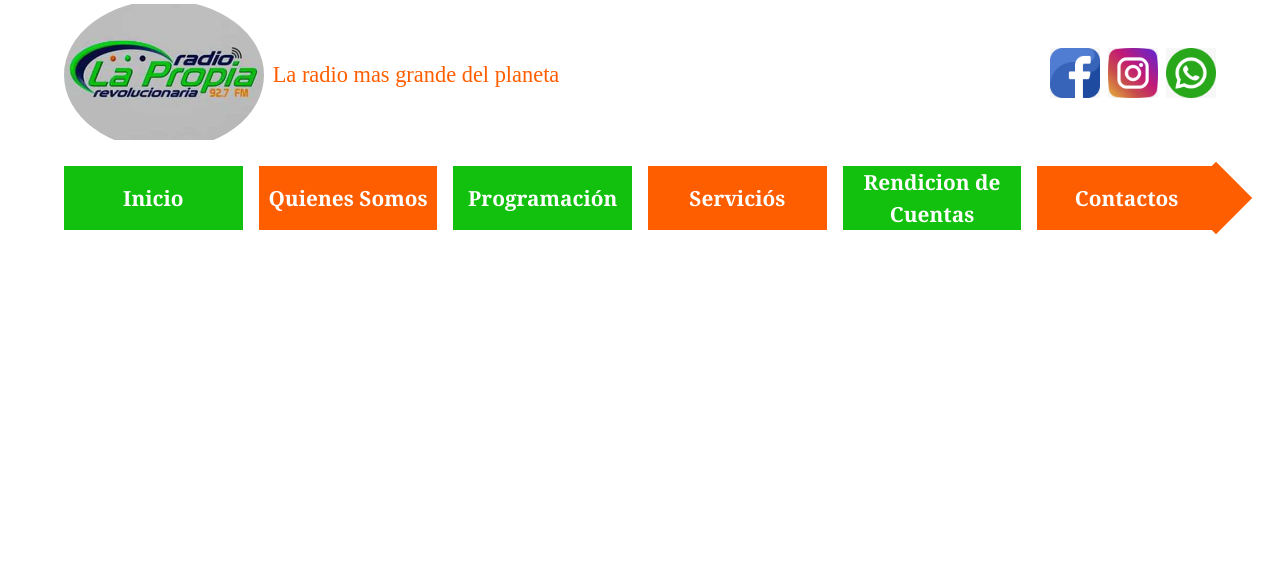
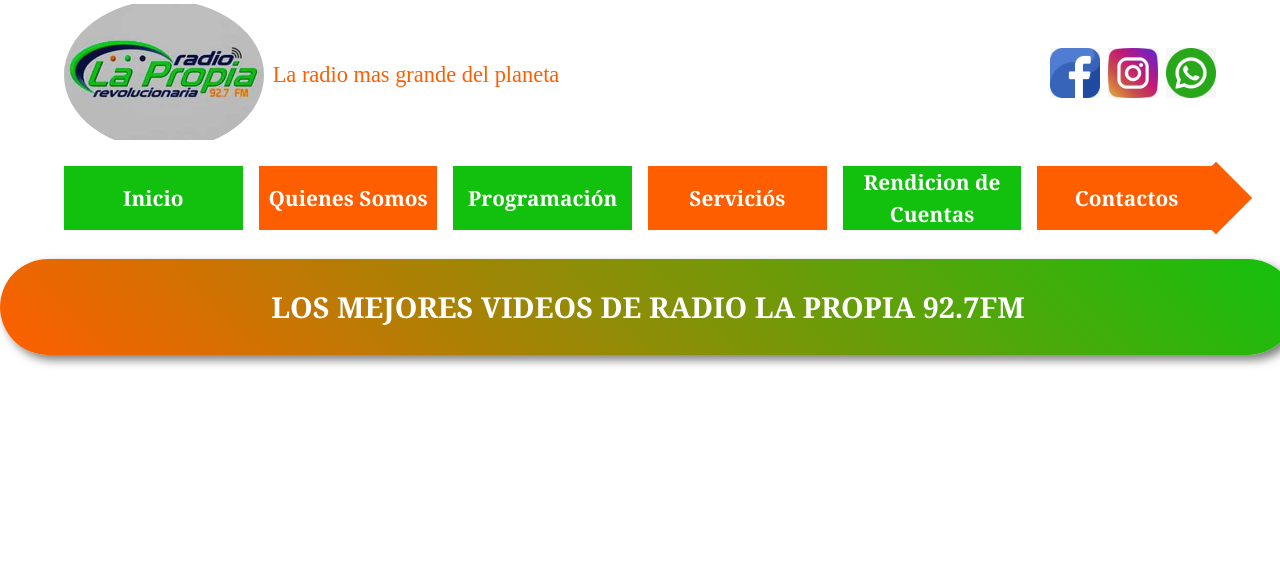
Before and after one commit to Jerson-Chimbo/Radio-la-Propia92.7Fm, a PHP site: page /rendicion/cuentas in a window 1280 px wide. Shown: the top 570 px of the page. Run offline with PHP 8.4, Linux system fonts and the light colour scheme.

Commit message:
vista de rendicion de cuentas1

```diff
--- a/public/css/layout.css
+++ b/public/css/layout.css
@@ -1074,3 +1074,7 @@ textarea{
         flex-wrap: wrap;
     }
 }
+
+button{
+    cursor: pointer;
+}
--- a/views/client/rendicioncuentas.html.php
+++ b/views/client/rendicioncuentas.html.php
@@ -0,0 +1,3 @@
+<div class="contenedor1">
+            <h3>LOS MEJORES VIDEOS DE RADIO LA PROPIA 92.7FM</h3>
+</div>
```
Also changed, not shown: public/asset/img/servicios/noticias2.jpg (added), public/asset/img/servicios/noticias3.jpg (added).
